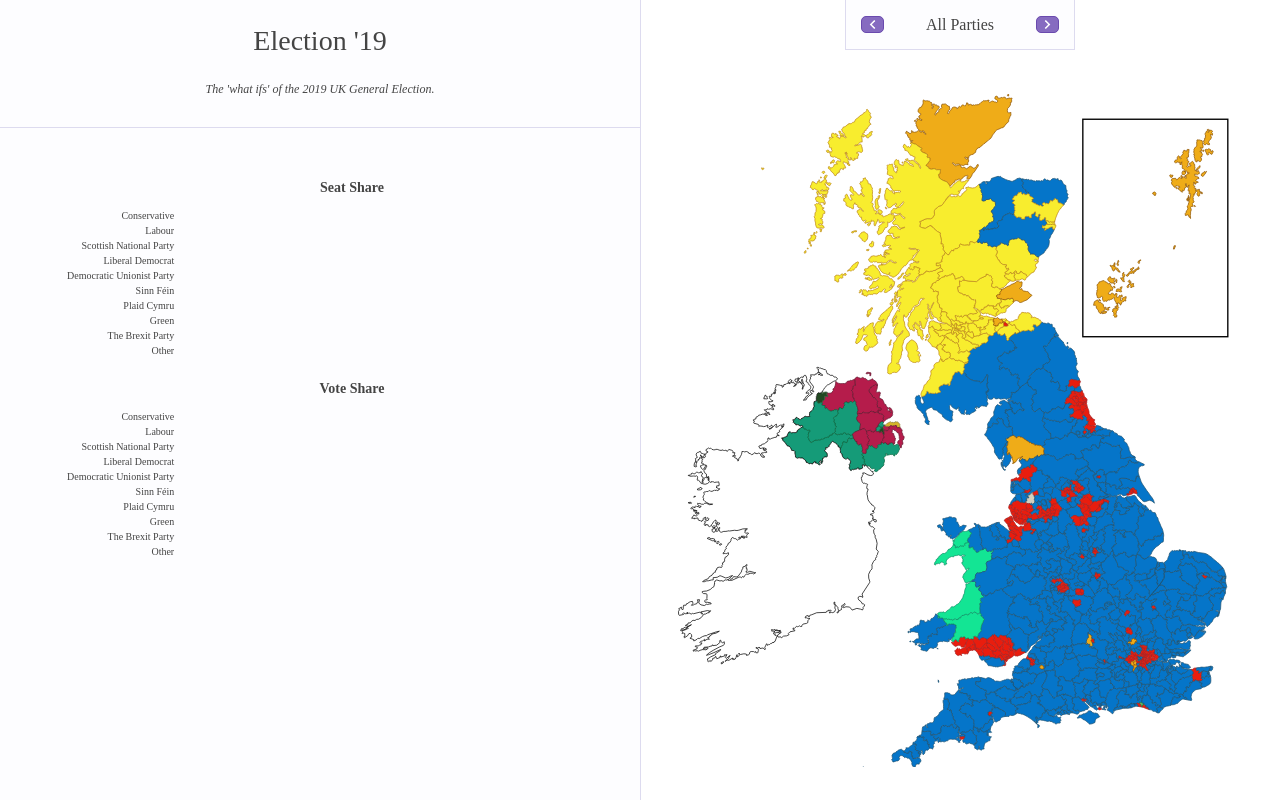
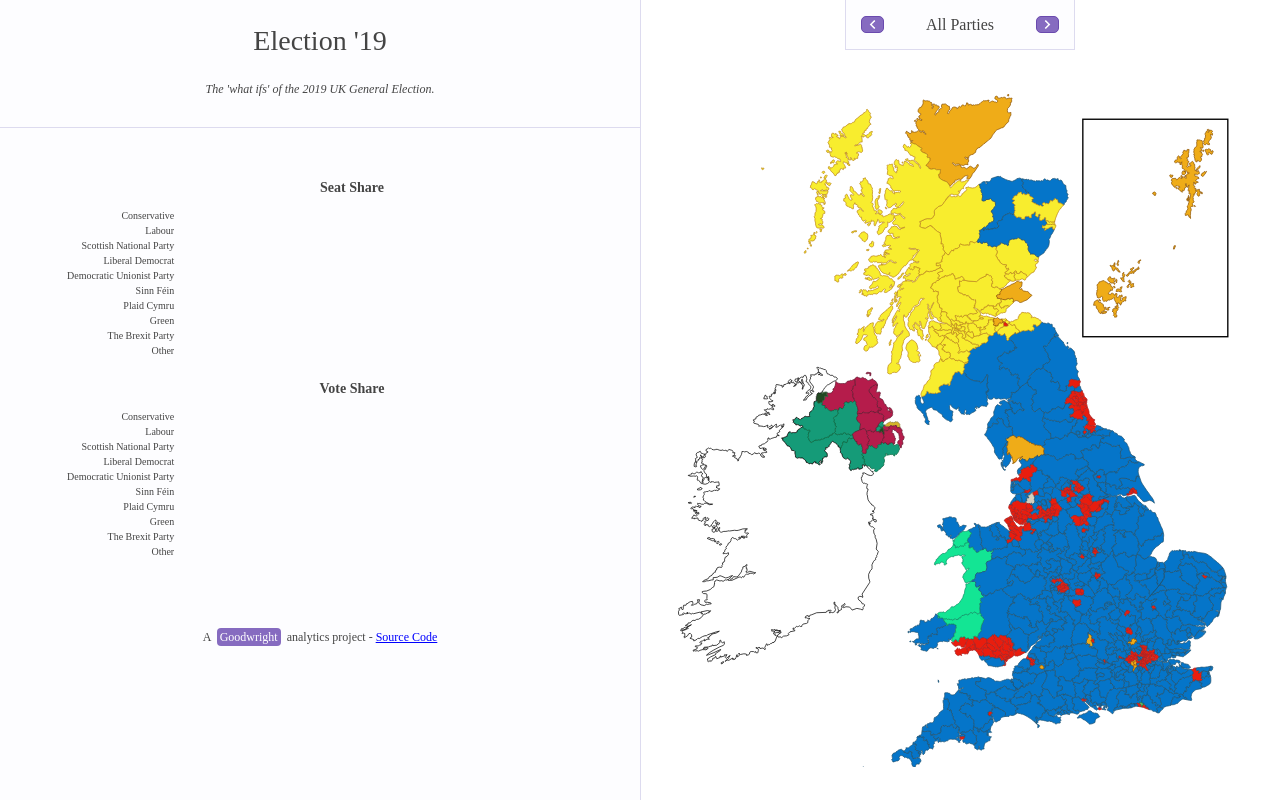
Before and after one commit to samirelanduk/election19, a Django app: template core/templates/home.html in a window 1280 px wide. Run offline with Django 3.2, Linux system fonts and the light colour scheme; the template is opened without the code that fills it, so the values that code supplies are empty; style sheets or scripts are compiled from the project's sources; some libraries are stand-ins or nearby versions; some web fonts are replaced.

Commit message:
Goodwright link

```diff
--- a/core/static/css/style.scss
+++ b/core/static/css/style.scss
@@ -21,6 +21,10 @@ button {
     color: white;
     font-size: 8px;
     cursor: pointer;
+}
+
+a, a:visited {
+    color: blue;
 }
 
 .grid {
@@ -113,8 +117,6 @@ button {
                 font-weight: 200;
             }
 
-
-
         }
 
 
@@ -178,6 +180,25 @@ button {
                     }
                 }
 
+            }
+
+            .attribution {
+                display: none;
+                font-size: 12px;
+                font-weight: 200;
+                width: fit-content;
+                width: -moz-fit-content;
+                margin: 40px auto;
+
+                .goodwright {
+                    color: white;
+                    background: #866bc0;
+                    text-decoration: none;
+                    font-weight: 400;
+                    padding: 2px 3px;
+                    border-radius: 4px;
+                    margin: 0 3px;
+                }
             }
 
         }
@@ -387,6 +408,10 @@ button {
                 .tables {
                     grid-template-columns: 1fr;
                 }
+
+                .attribution {
+                    display: block;
+                }
             }
 
 
--- a/core/templates/home.html
+++ b/core/templates/home.html
@@ -165,6 +165,9 @@
                     </table>
                 </div>
             </div>
+            <div class="attribution">
+                <p>A <a class="goodwright" href="https://goodwright.org">Goodwright</a> analytics project - <a href="https://github.com/samirelanduk/election19">Source Code</a></p>
+            </div>
         </div>
     </div>
 
```
